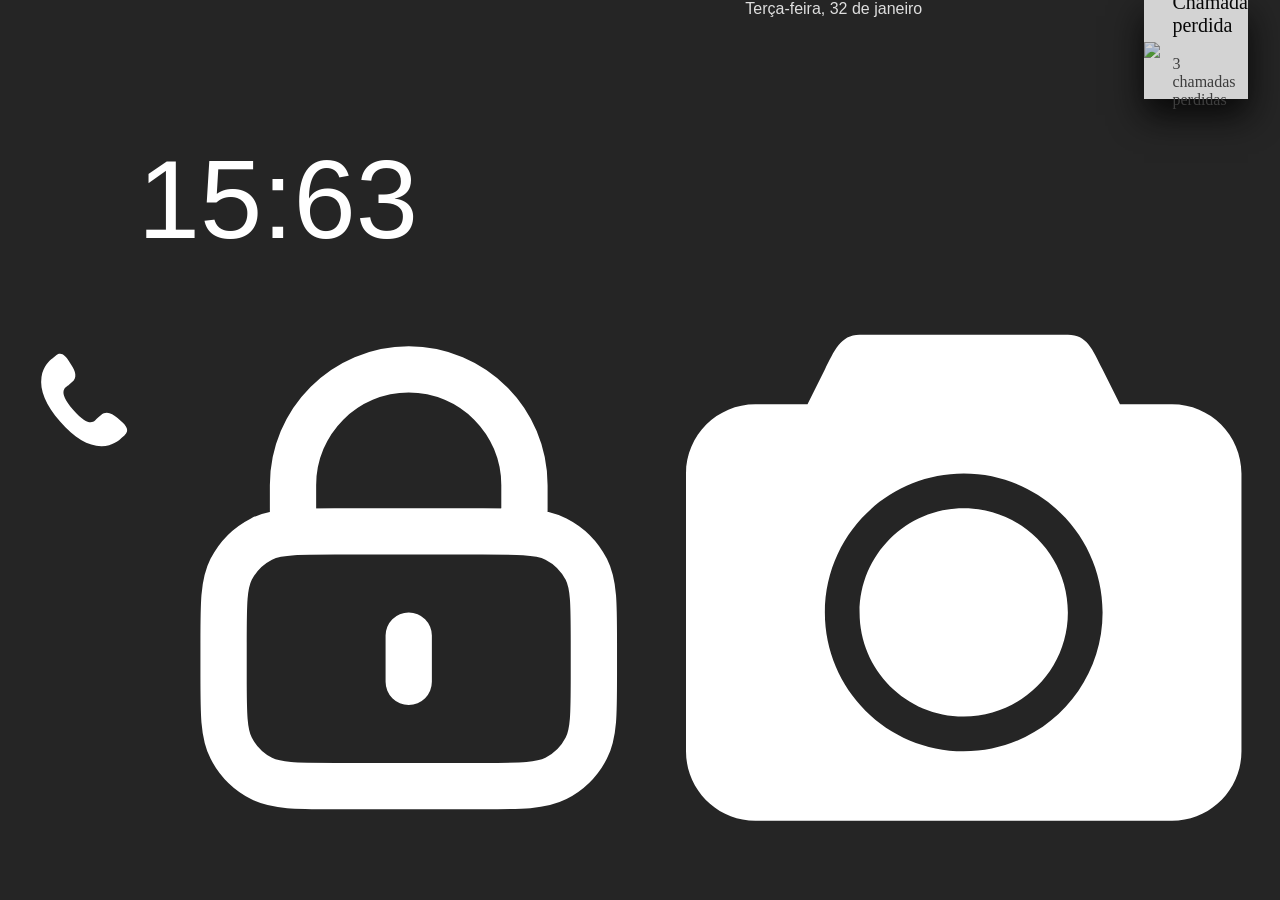
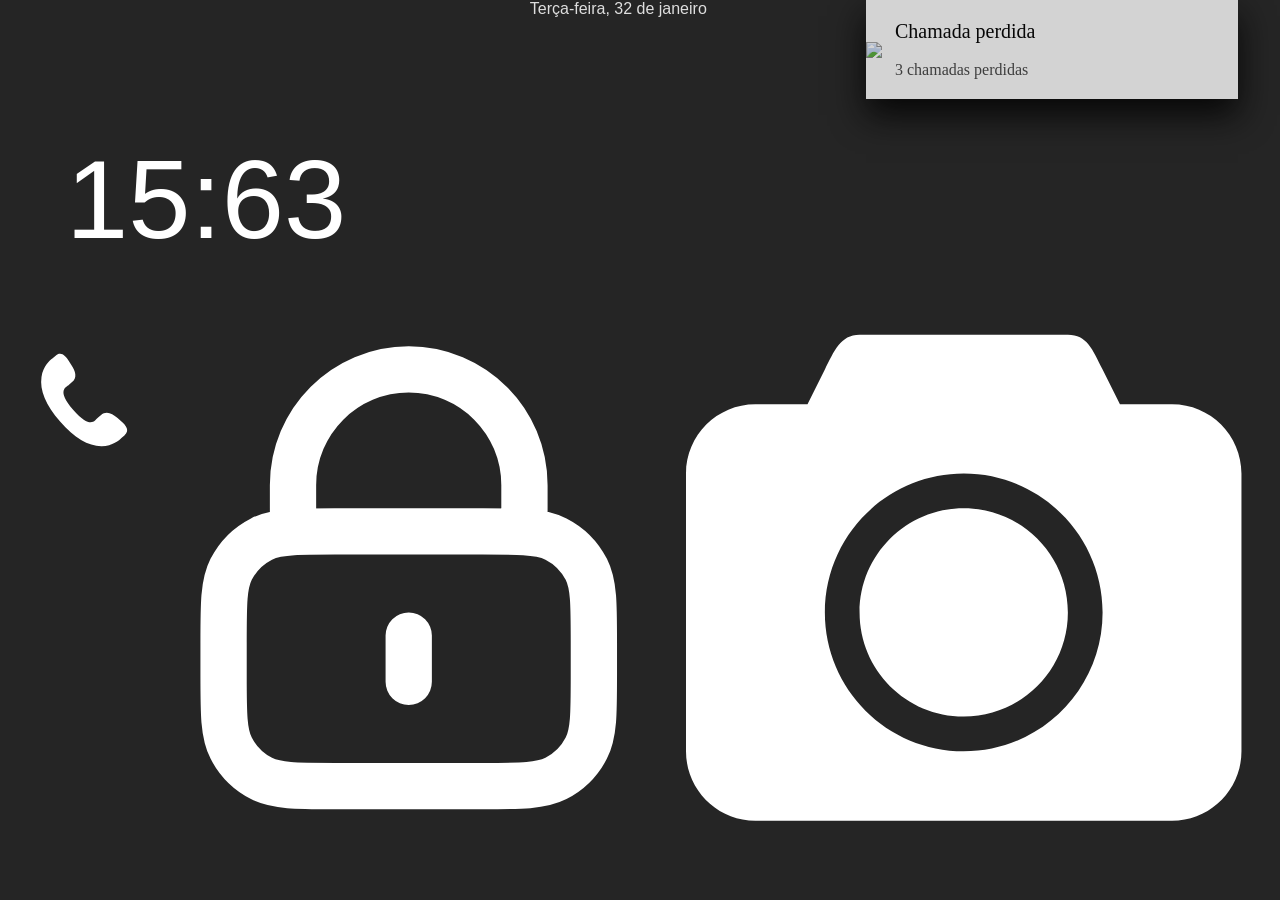

box-sizing madness + wallpaper easter egg

--- a/stiff android ui/style.css
+++ b/stiff android ui/style.css
@@ -3,6 +3,7 @@
 
 *{
 	user-select: none;
+	box-sizing: border-box;
 }
 
 body{
@@ -16,15 +17,17 @@ body{
 
 #main{
 	width: 30vw; height: 100%;
-	background-image: url('assets/background.webp');
+	background-image: url('assets/wallpaper1.webp');
 	background-size: cover;
 	position: fixed;
+	box-sizing: border-box;
 }
 
 #content{
 	width: 100%; height: 100%;
 	border: solid rgba(0,0,0,0);
 	position: absolute;
+	box-sizing: border-box;
 }
 
 @media (max-width:750px){
@@ -104,8 +107,12 @@ body{
 }
 
 #notification-container{
+	width: 100%;
 	height: 40%;
 	padding: 0 2.5%;
+	box-sizing: border-box;
+	display: flex;
+	justify-content: center;
 }
 
 .notification{
@@ -115,6 +122,8 @@ body{
 	background-color: #FFF;
 	opacity: 80%;
 	box-shadow: 0em 1em 2em;
+	width: 95%;
+	box-sizing: border-box;
 }
 
 .textos{
